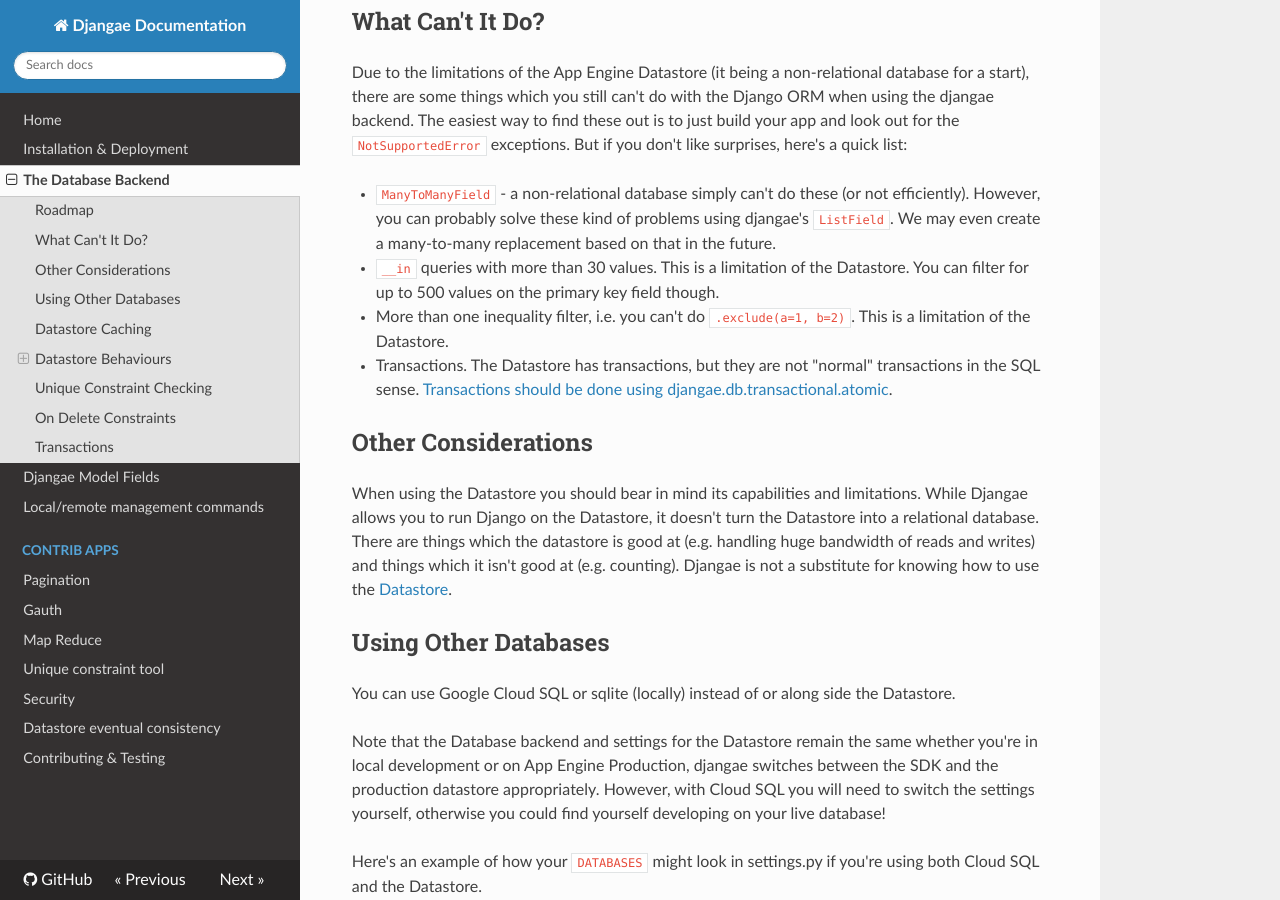
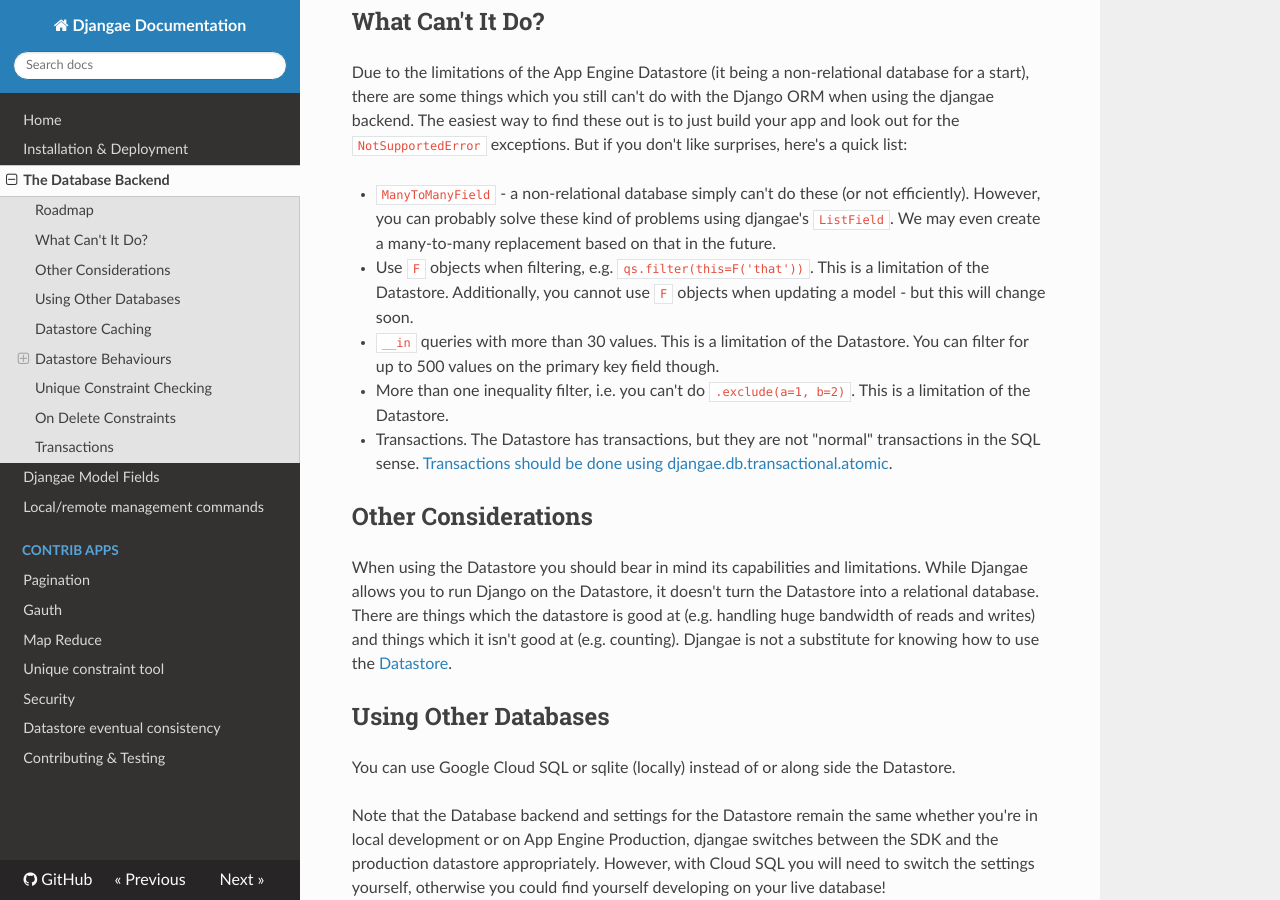
Before and after one commit to wittfabian/djangae, an MkDocs documentation site: the page built from docs/db_backend.md, in a window 1280 px wide and 900 px high, scrolled down 864 px. Built offline with MkDocs 1.6.1, drawn with Linux system fonts in a browser that asks for light colours; nearby versions of some CDN libraries; old or Windows-style settings are respelled for this version of MkDocs.

Commit message:
Mention F object limitation
Also, mention that using F objects in updates will soon be a thing (PR #453)

```diff
--- a/docs/db_backend.md
+++ b/docs/db_backend.md
@@ -35,6 +35,8 @@
 * `ManyToManyField` - a non-relational database simply can't do these (or not efficiently).  However, you can probably
   solve these kind of problems using djangae's `ListField`.  We may even create a many-to-many replacement based on
   that in the future.
+* Use `F` objects when filtering, e.g. `qs.filter(this=F('that'))`. This is a limitation of the Datastore. Additionally,
+  you cannot use `F` objects when updating a model - but this will change soon.
 * `__in` queries with more than 30 values.  This is a limitation of the Datastore.  You can filter for up to 500 values
   on the primary key field though.
 * More than one inequality filter, i.e. you can't do `.exclude(a=1, b=2)`.  This is a limitation of the Datastore.
```
